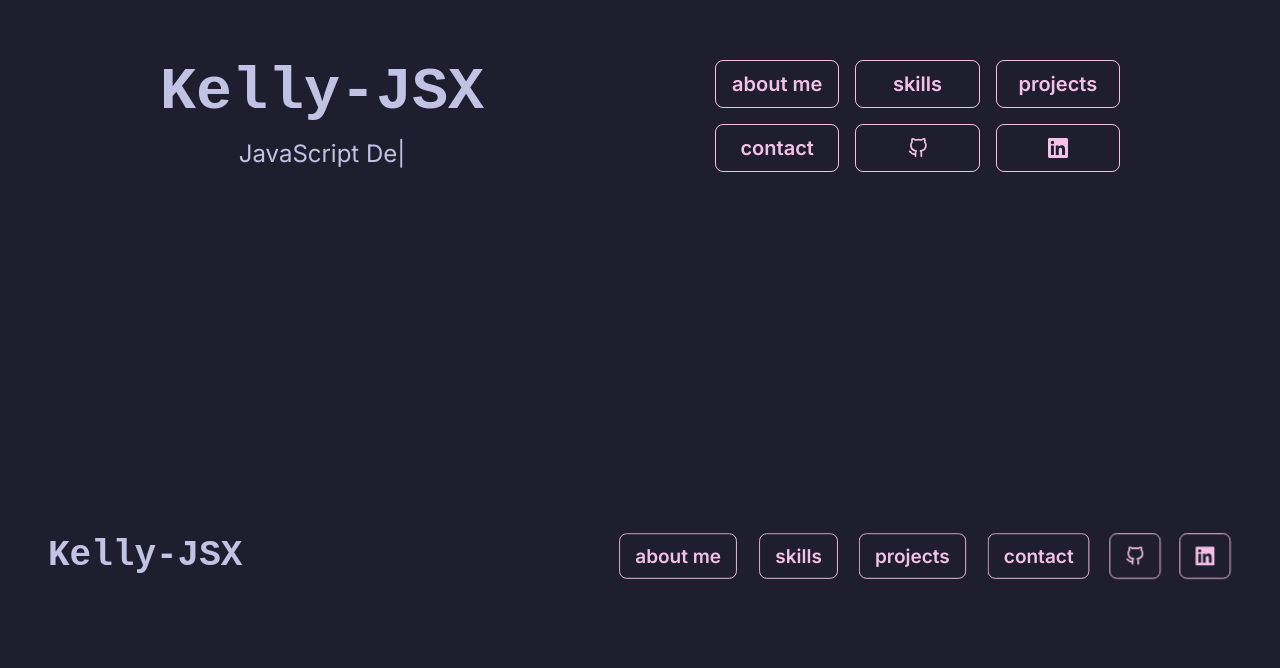
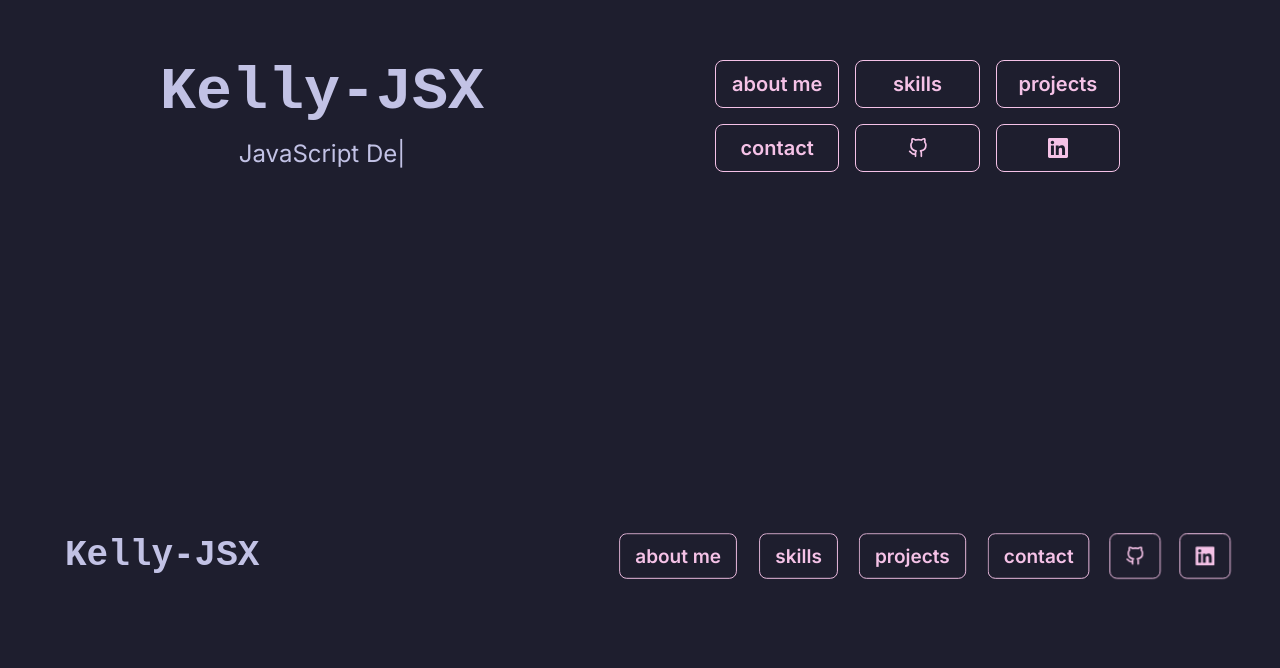
Before and after one commit to kelly-jsx/kelly-jsx.github.io-old, a Next.js app: page / in a window 1280 px wide. Shown: the part 284-952 px from the top of the page. Built offline with nearby package versions, Linux system fonts and the light colour scheme; what @catppuccin/tailwindcss, tailwindcss-animated would draw is missing.

Commit message:
Link - mainpage in header

```diff
--- a/app/components/Header.tsx
+++ b/app/components/Header.tsx
@@ -59,7 +59,9 @@ export default function Header() {
         </div>
       </div>
       <div>
-        <Title classN="text-2xl lg:text-4xl">Kelly-JSX</Title>
+        <a className="normal-case btn btn-ghost" href="#">
+          <Title classN="text-2xl lg:text-4xl">Kelly-JSX</Title>
+        </a>
       </div>
       <div className="hidden gap-4 lg:flex">
         <Button link="#aboutme">about me</Button>
```
